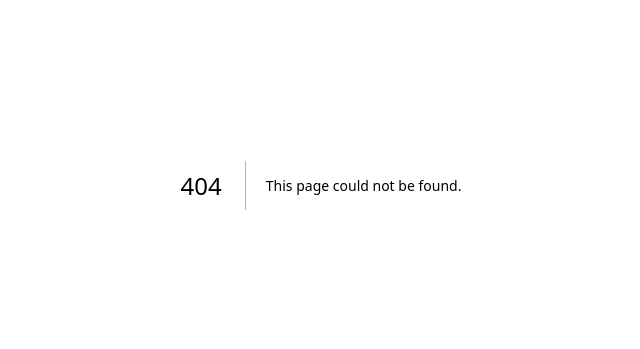
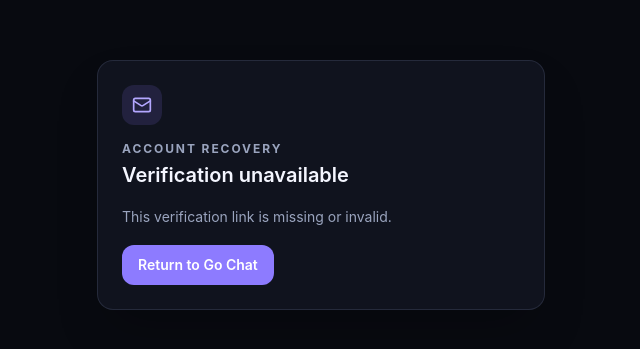
Before and after one commit to Fenz-art/GO-CHAT, a Next.js app: page /verify-email in a window 1280 px wide. Before the commit this address had no page. Shown: the part 215-564 px from the top of the page, without its empty margins (319-959 px from the left). Built offline with nearby package versions, Linux system fonts and the light colour scheme.

Commit message:
feat(recovery-ui): add recovery email verification page

```diff
--- /dev/null
+++ b/app/verify-email/page.tsx
@@ -0,0 +1,41 @@
+"use client";
+
+import { useEffect, useState } from "react";
+import { Check, Mail } from "lucide-react";
+
+export default function VerifyEmailPage() {
+  const [status, setStatus] = useState<"loading" | "verified" | "error">("loading");
+  const [message, setMessage] = useState("Checking this one-time verification link…");
+
+  useEffect(() => {
+    const token = new URLSearchParams(window.location.search).get("token");
+    if (!token) {
+      setStatus("error");
+      setMessage("This verification link is missing or invalid.");
+      return;
+    }
+    window.history.replaceState(null, "", "/verify-email/");
+    void fetch("/api/v1/account/email/verification/confirm", {
+      method: "POST",
+      headers: { "content-type": "application/json" },
+      body: JSON.stringify({ token }),
+    }).then(async (response) => {
+      const result = await response.json() as { message?: string; verified?: boolean };
+      if (!response.ok || !result.verified) throw new Error(result.message ?? "This verification link is invalid or expired.");
+      setStatus("verified");
+      setMessage("Your recovery email is verified. You can now request a password reset.");
+    }).catch((cause: unknown) => {
+      setStatus("error");
+      setMessage(cause instanceof Error ? cause.message : "Could not verify this email address.");
+    });
+  }, []);
+
+  return <main className="grid min-h-screen place-items-center bg-[var(--void)] p-4 text-[var(--foreground)]">
+    <section className="w-full max-w-md space-y-4 rounded-2xl border border-[var(--border)] bg-[var(--surface)] p-6 shadow-2xl">
+      <span className="grid size-10 place-items-center rounded-xl bg-[var(--signal-soft)] text-[var(--signal-bright)]">{status === "verified" ? <Check className="size-5" /> : <Mail className="size-5" />}</span>
+      <div><p className="text-xs font-bold uppercase tracking-[.16em] text-[var(--muted)]">Account recovery</p><h1 className="mt-1 text-xl font-semibold">{status === "verified" ? "Email verified" : status === "error" ? "Verification unavailable" : "Verifying email"}</h1></div>
+      <p role={status === "error" ? "alert" : "status"} className="text-sm leading-6 text-[var(--muted)]">{message}</p>
+      <a href="/" className="inline-flex rounded-xl bg-[var(--signal)] px-4 py-2.5 text-sm font-semibold text-white">Return to Go Chat</a>
+    </section>
+  </main>;
+}
```
